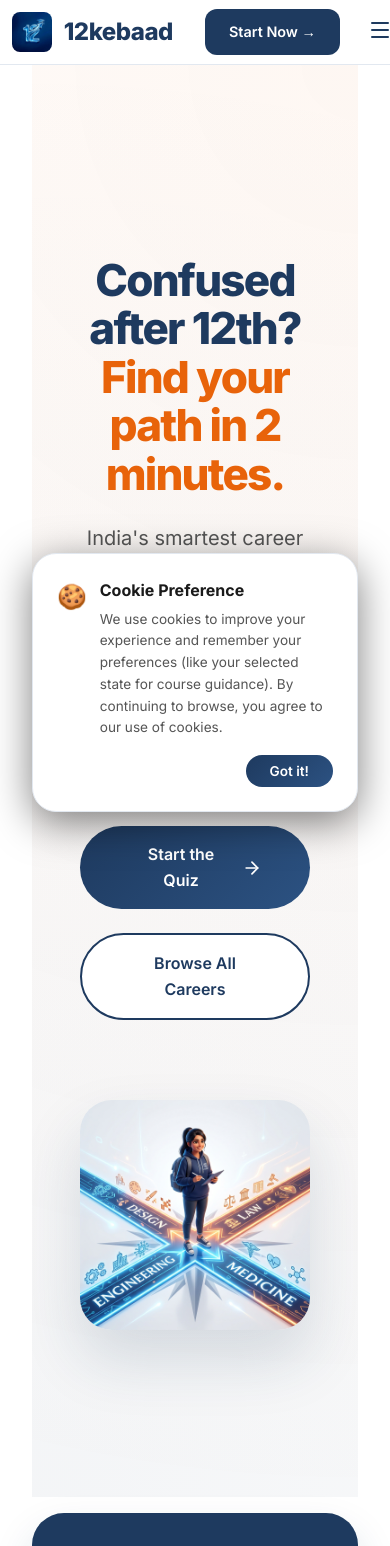
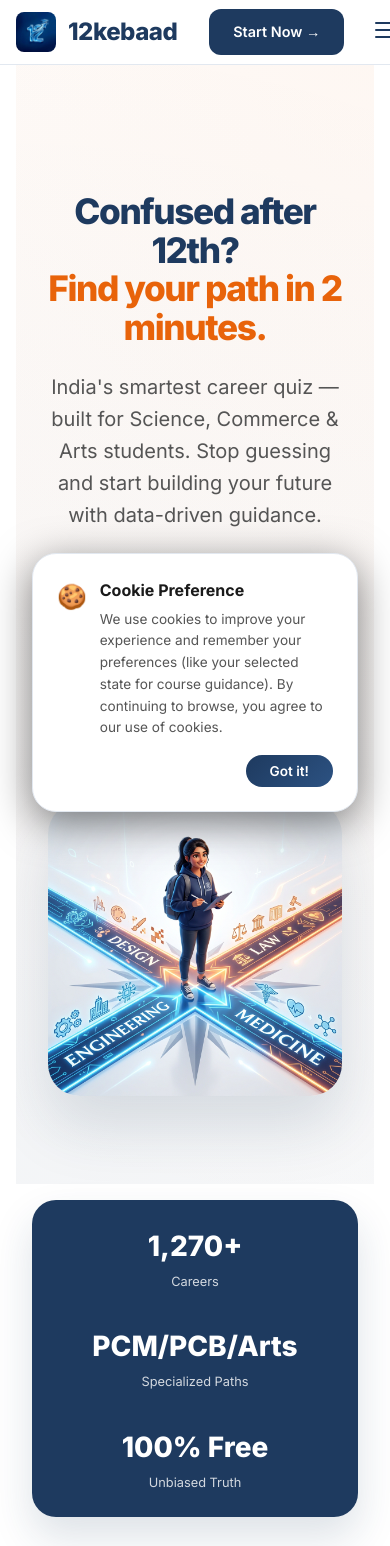
Before and after one commit to 12kebaadteam/12kebaad, a Next.js app: page / in a window 390 px wide. Shown: the top 1546 px of the page. Built offline with nearby package versions, Linux system fonts and the light colour scheme; no server answers.

Commit message:
🎨 UI: Fix mobile responsive design, adjust padding and width for hero and stats sections

```diff
--- a/src/app/globals.css
+++ b/src/app/globals.css
@@ -258,11 +258,12 @@ body {
   .hide-mobile { display: none; }
 
   .hero-title {
-    font-size: 2.75rem;
+    font-size: 2.2rem;
   }
 
   .navbar-top {
     height: 64px;
+    padding: 0 1rem;
   }
 
   :root {
@@ -271,6 +272,19 @@ body {
 
   .grid-cards {
     grid-template-columns: 1fr;
+  }
+
+  .main-content {
+    padding-left: 1rem;
+    padding-right: 1rem;
+  }
+
+  .hero-section {
+    padding: 6rem 1rem 3rem 1rem;
+  }
+
+  .glass-panel {
+    padding: 1.5rem;
   }
 }
 
--- a/src/app/page.tsx
+++ b/src/app/page.tsx
@@ -21,7 +21,7 @@ export default function HomePage() {
     <main className="full-screen-layout">
       {/* 2.2 Hero Section */}
       <section className="hero-section">
-        <div className="main-content" style={{ paddingTop: '4rem', paddingBottom: '4rem' }}>
+        <div style={{ paddingTop: '2rem', paddingBottom: '2rem', maxWidth: '1200px', margin: '0 auto', paddingLeft: '1rem', paddingRight: '1rem' }}>
           <motion.div
             initial={{ opacity: 0, y: 30 }}
             animate={{ opacity: 1, y: 0 }}
@@ -68,16 +68,18 @@ export default function HomePage() {
       </section>
 
       {/* 2.4 Social Proof / Stats Strip */}
-      <section style={{ padding: '1rem 0', textAlign: 'center' }}>
+      <section style={{ padding: '1rem 1rem', textAlign: 'center' }}>
         <div style={{
           background: 'var(--primary)',
           color: 'white',
-          padding: '1.5rem 3rem',
-          borderRadius: '32px',
+          padding: '1.5rem 1.5rem',
+          borderRadius: '24px',
           display: 'inline-flex',
           justifyContent: 'center',
-          gap: '3rem',
+          gap: '2rem',
           flexWrap: 'wrap',
+          width: '100%',
+          maxWidth: '800px',
           boxShadow: '0 20px 40px rgba(30, 58, 95, 0.15)'
         }}>
           <div style={{ textAlign: 'center' }}>
@@ -200,14 +202,14 @@ export default function HomePage() {
       </section>
 
       {/* CTA Bottom Section */}
-      <section style={{ padding: '2rem 5%', textAlign: 'center' }}>
+      <section style={{ padding: '2rem 1rem', textAlign: 'center' }}>
         <div style={{
           maxWidth: '800px',
           margin: '0 auto',
           background: 'var(--primary)',
           color: 'white',
-          padding: '3rem 2rem',
-          borderRadius: '40px',
+          padding: '3rem 1.5rem',
+          borderRadius: '32px',
           boxShadow: '0 30px 60px rgba(30, 58, 95, 0.2)'
         }}>
           <h2 style={{ fontSize: '2.25rem', fontWeight: '800', marginBottom: '1rem' }}>
```
